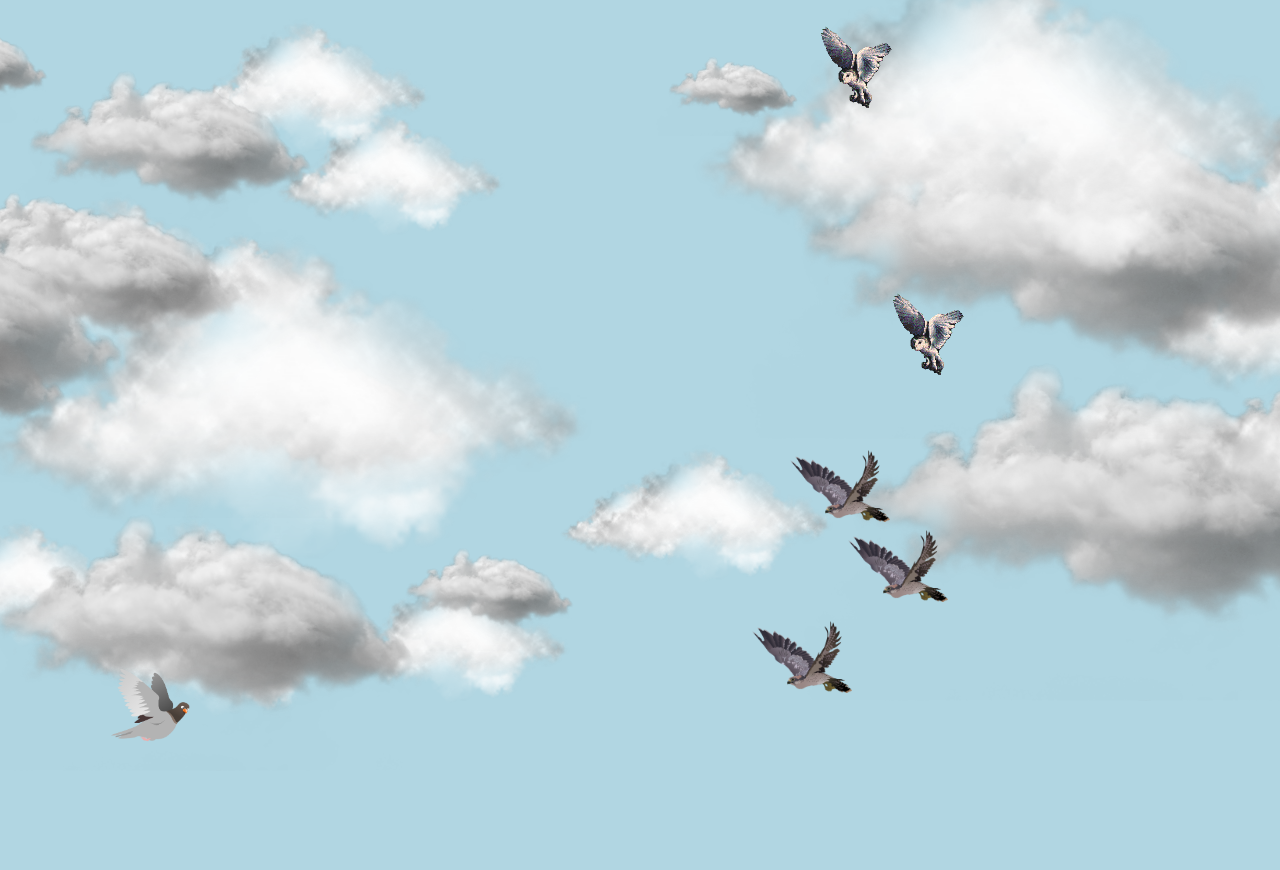
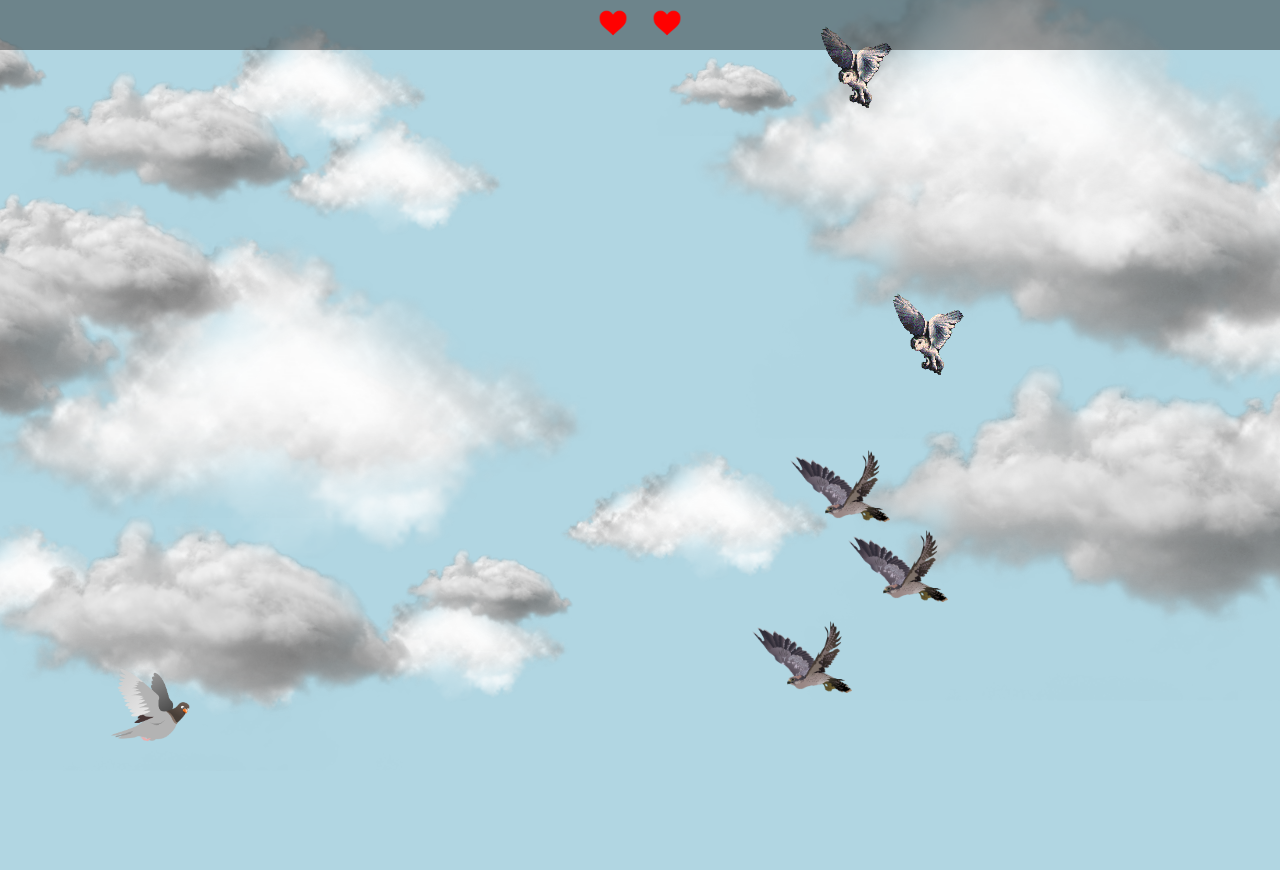
Before and after one commit to KasperOfzeau/PRG04-typescriptGame, a plain HTML site: page docs/index.html in a window 1280 px wide. Shown: the top 870 px of the page. Drawn offline with Linux system fonts and the light colour scheme.

Commit message:
feat: :lipstick: Styling displaying lives

```diff
--- a/docs/css/style.scss
+++ b/docs/css/style.scss
@@ -48,6 +48,42 @@ body {
       z-index: 999;
     }
 
+    gamestats {
+      position: absolute;
+      height: 50px;
+      width: 100%;
+      background-color: rgba(0, 0, 0, 0.384);
+      z-index: 1000;
+      display: grid;
+      grid-template-columns: 1fr 1fr 1fr;
+      grid-template-rows: 1fr;
+      gap: 0px 0px;
+      grid-template-areas: "Score Lives .";
+
+      score {
+        grid-area: Score;
+      }
+
+      lives {
+        grid-area: Lives;
+        position: absolute;
+        top: 50%;
+        left: 50%;
+        -webkit-transform: translate(-50%, -50%);
+        transform: translate(-50%, -50%);
+
+        life {
+          display: inline-block;
+          box-sizing: border-box;
+          background-repeat: no-repeat;
+          background-size: contain;
+          width: 30px;
+          height: 30px;
+          margin: 0px 12px;
+        }
+      }
+    }
+
     .gameover {
       position: absolute;
       top: 40%;
```
Also changed, not shown: docs/css/style.css, 1 other file.
